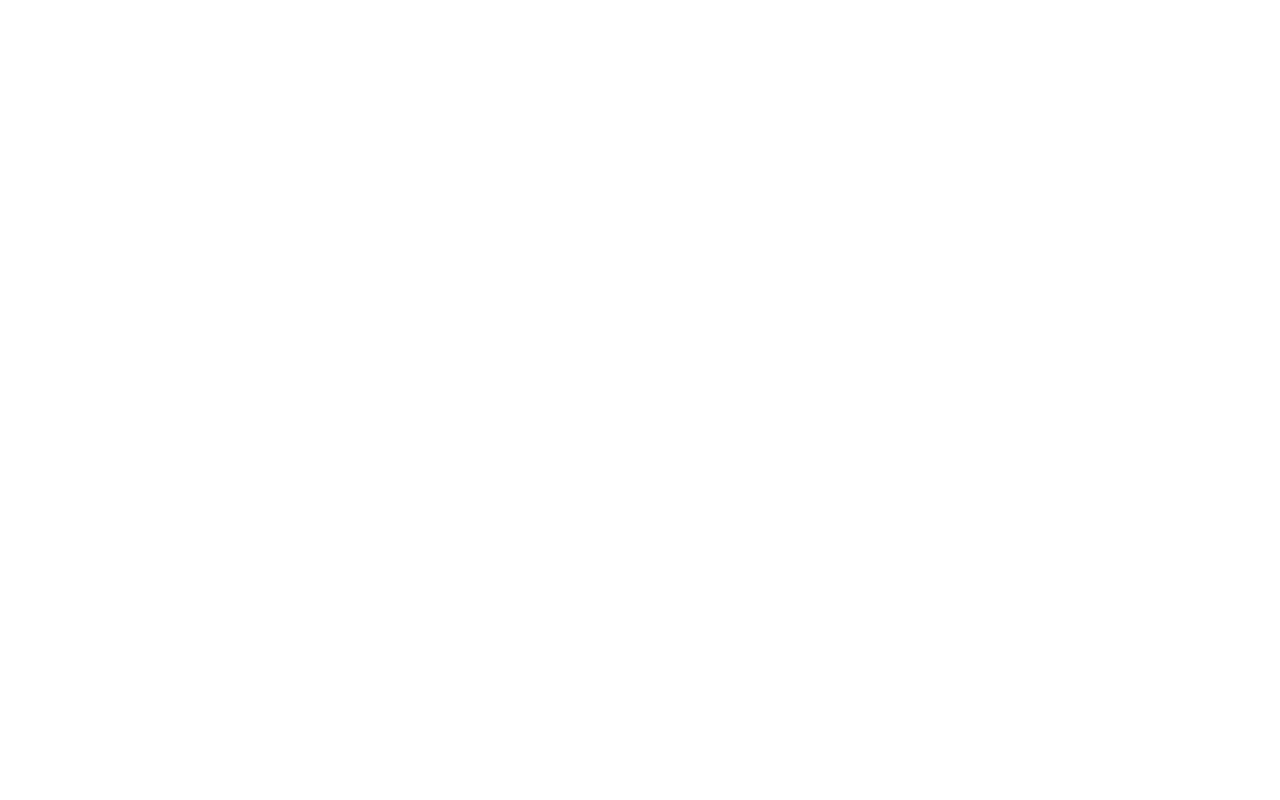
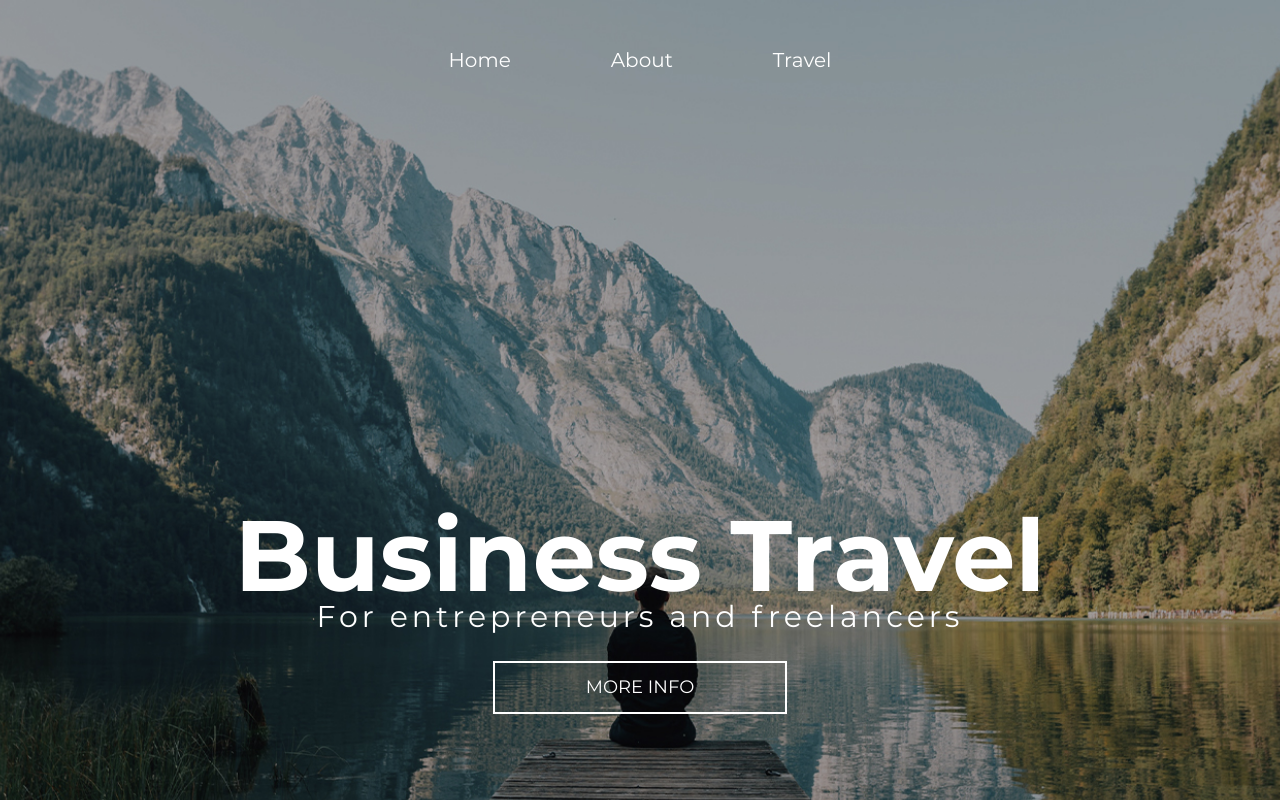
Before and after one commit to nabandz/Travel-template, a website: page src/index.html in a window 1280 px wide. Shown: the top 800 px of the page. Drawn offline with Linux system fonts and the light colour scheme.

Commit message:
Add home screen
Add menu, titles and button.
Need to add social links, modify menu links and button

```diff
--- a/src/index.html
+++ b/src/index.html
@@ -11,6 +11,30 @@
     <title>Travel</title>
 </head>
 <body>
+    <section class="home">
+        <div class="container">
+            <header class="header">
+                <nav class="header__nav">
+                    <div class="header__menu">
+                        <ul class="menu__list">
+                            <li><a href="#">Home</a></li>
+                            <li><a href="#">About</a></li>
+                            <li><a href="#">Travel</a></li>
+                        </ul>
+                    </div>
+                </nav>
+            </header>
 
+            <div class="home__wrapper">
+                <h1 class="home__title">Business Travel</h1>
+                <p class="home__subtitle">For entrepreneurs and freelancers</p>
+
+                <button class="button button_home">
+                    MORE INFO
+                </button>
+            </div>
+
+        </div>
+    </section>
 </body>
 </html>
--- /dev/null
+++ b/src/sass/blocks/_buttons.scss
@@ -0,0 +1,15 @@
+.button {
+    width: 294px;
+    height: 53px;
+    background: none;
+    border: 2px solid #ffffff;
+
+    font-size: 18px;
+    font-weight: 400;
+    color: #ffffff;
+    text-transform: uppercase;
+    text-align: center;
+    &_home {
+        margin-top: 22px;
+    }
+}
--- /dev/null
+++ b/src/sass/blocks/_header.scss
@@ -0,0 +1,21 @@
+.header {
+    display: block;
+    .menu__list {
+        margin: 0;
+        padding: 0;
+        display: flex;
+        justify-content: center;
+    }
+    &__menu {
+        li {
+            margin: 0 50px;
+            list-style-type: none;
+        }
+        a {
+            font-size: 20px;
+            font-weight: 400;
+            color: #ffffff;
+            text-decoration: none;
+        }
+    }
+}
--- /dev/null
+++ b/src/sass/blocks/_home.scss
@@ -0,0 +1,26 @@
+.home {
+    min-height: 1080px;
+    padding: 45px 0 400px 0;
+    background: url(../img/home_bg.jpg) center (center/cover) no-repeat;
+    &__wrapper {
+        display: flex;
+        flex-direction: column;
+        justify-content: space-between;
+        align-items: center;
+    }
+    &__title {
+        margin: 0;
+        margin-top: 420px;
+        font-size: 100px;
+        font-weight: 700;
+        color: #ffffff;
+    }
+    &__subtitle {
+        margin: 0;
+        margin-top: -21px;
+        font-size: 30px;
+        font-weight: 400;
+        color: #ffffff;
+        letter-spacing: 4px;
+    }
+}
--- a/src/sass/style.scss
+++ b/src/sass/style.scss
@@ -8,3 +8,12 @@
     padding: 0;
     border: 0;
 }
+
+.container {
+    max-width: 1673px;
+    margin: 0 auto;
+}
+
+@import 'blocks/buttons';
+@import 'blocks/header';
+@import 'blocks/home';
```
Also changed, not shown: src/css/style.min.css.
